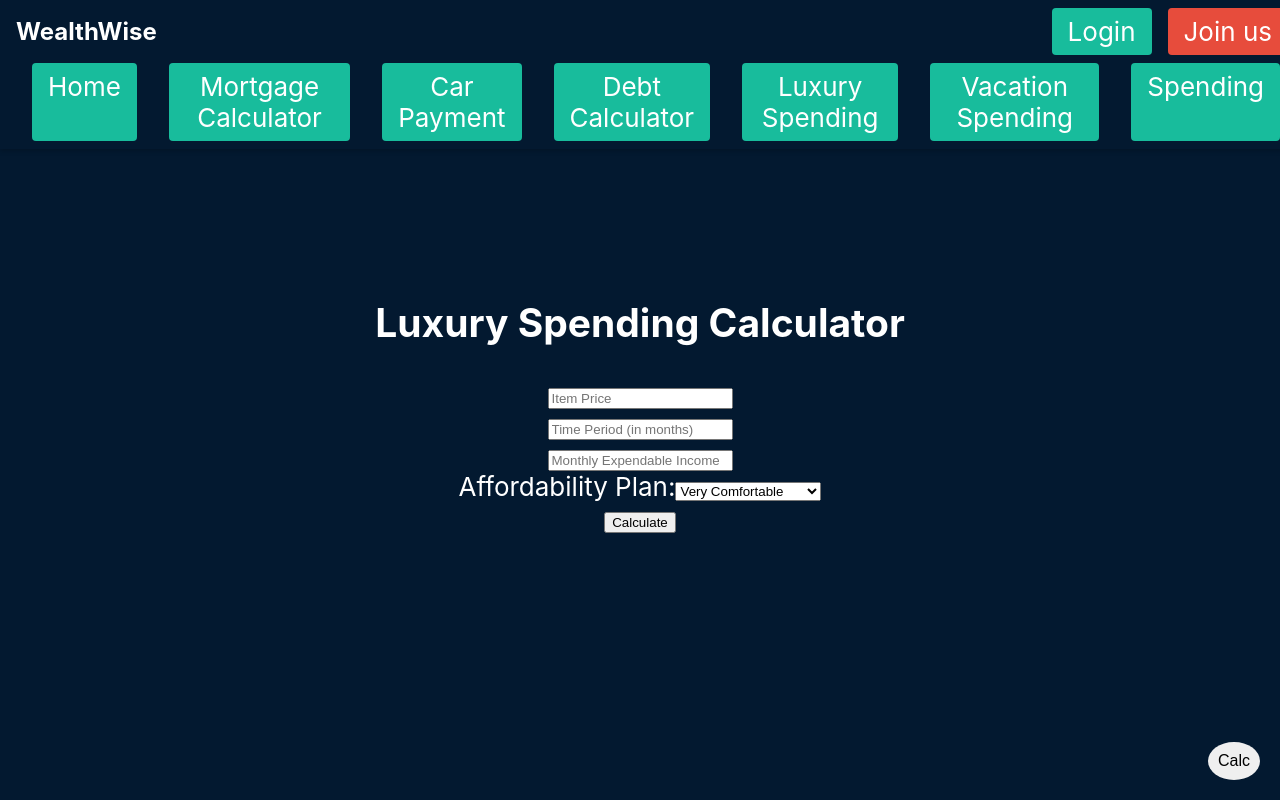
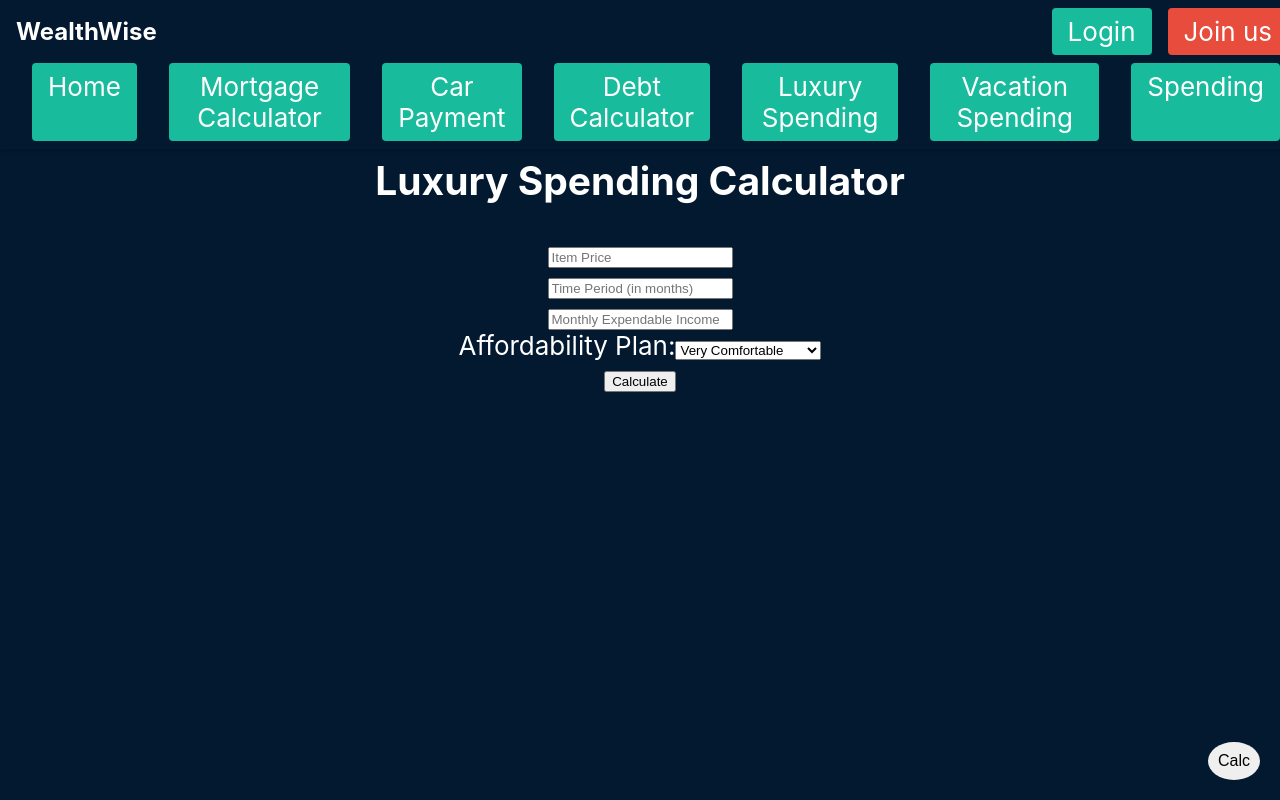
Before and after one commit to deelaw8898/Wealth-Wise, a React (Create React App) app in the folder Frontend/: page /luxury in a window 1280 px wide. Built offline with nearby package versions, Linux system fonts and the light colour scheme; a web font is replaced by a local one.

Commit message:
made a fix that prints a message when user enters hzero

```diff
--- /dev/null
+++ b/Frontend/src/pages/luxury_spending/luxury.css
@@ -0,0 +1,4 @@
+.LuxuryContainer {
+    margin-top: 125px;
+    flex: 1;
+}
--- a/Frontend/src/pages/luxury_spending/luxury.js
+++ b/Frontend/src/pages/luxury_spending/luxury.js
@@ -1,4 +1,5 @@
 import React, { useState } from "react";
+import "./luxury.css";
 
 function Luxury() {
   const [itemPrice, setItemPrice] = useState("");
@@ -10,12 +11,24 @@ function Luxury() {
   const [monthlyIncome, setMonthlyIncome] = useState("");
   const [affordabilityPlan, setAffordabilityPlan] = useState("very-comfortable");
   const [monthsToSave, setMonthsToSave] = useState(0);
+  const [errorMessage, setErrorMessage] = useState("");
 
   const calculateTotalSpending = () => {
     const taxRate = 0.11;
     const itemPriceNumber = parseFloat(itemPrice);
     const timePeriodNumber = parseInt(timePeriod, 10);
     const monthlyIncomeNumber = parseFloat(monthlyIncome);
+
+    if (
+      itemPriceNumber <= 0 ||
+      timePeriodNumber <= 0 ||
+      monthlyIncomeNumber <= 0
+    ) {
+      setErrorMessage("Please enter values higher than 0 for all inputs.");
+      return;
+    } else {
+      setErrorMessage("");
+    }
 
     setSelectedTP(timePeriod);
 
@@ -51,7 +64,7 @@ function Luxury() {
   };
 
   return (
-    <section>
+    <section className="LuxuryContainer">
       <div className="container-fluid">
         <h1 className="mt-5">Luxury Spending Calculator</h1>
         <div className="input-group mb-3">
@@ -114,7 +127,7 @@ function Luxury() {
             </p>
             <p>
               Monthly Savings for {selectedTP}{" "}
-              {timePeriod === 1 ? "Month" : "Months"}: ${monthlySavings}
+              {selectedTP == 1 ? "Month" : "Months"}: ${monthlySavings}
             </p>
             <p>
               Monthly Savings (With Affordability Plan): ${affordabilityPlanSavings}
@@ -129,6 +142,8 @@ function Luxury() {
       <button className="btn btn-primary" onClick={calculateTotalSpending}>
         Calculate
       </button>
+
+      {errorMessage && <p style={{ color: "red" }}>{errorMessage}</p>}
     </section>
   );
 }
```
